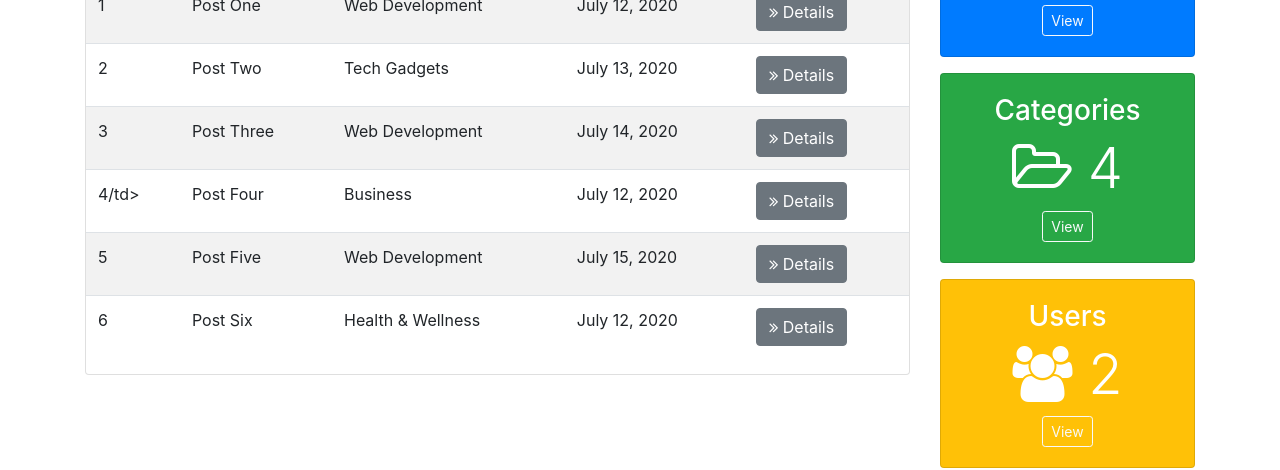
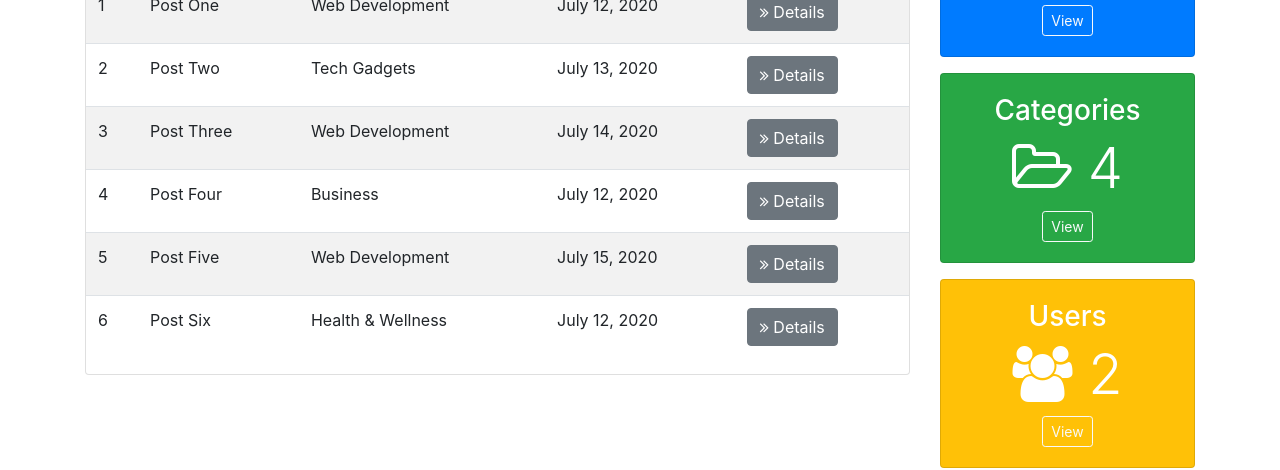
Before and after one commit to Babul7/Blogen, a website: page src/index.html in a window 1280 px wide. Shown: the part 355-825 px from the top of the page. Drawn offline with Linux system fonts and the light colour scheme; a script that the page names is missing.

Commit message:
minor change in index file

```diff
--- a/src/index.html
+++ b/src/index.html
@@ -143,7 +143,7 @@
                                     </td>
                                 </tr>
                                 <tr>
-                                    <td scope="row">4/td>
+                                    <td scope="row">4</td>
                                     <td>Post Four</td>
                                     <td>Business</td>
                                     <td>July 12, 2020</td>
```
